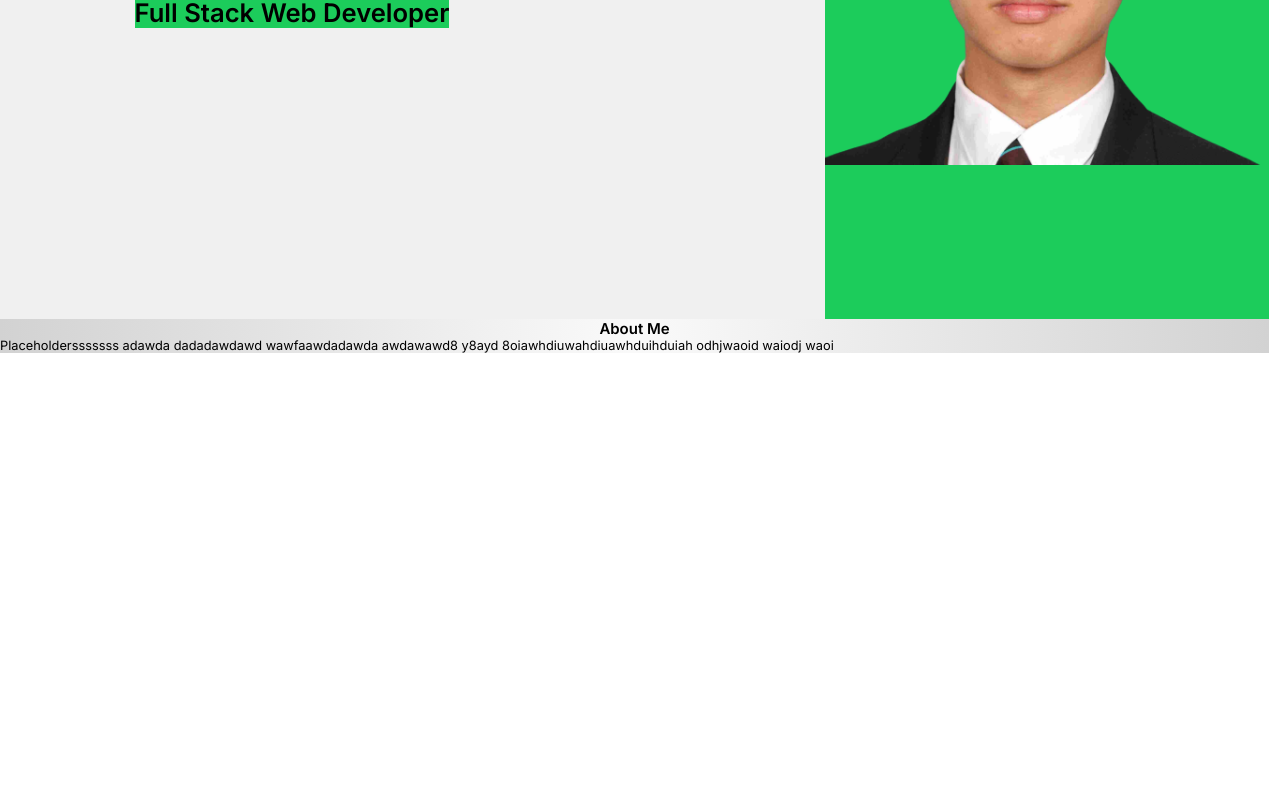
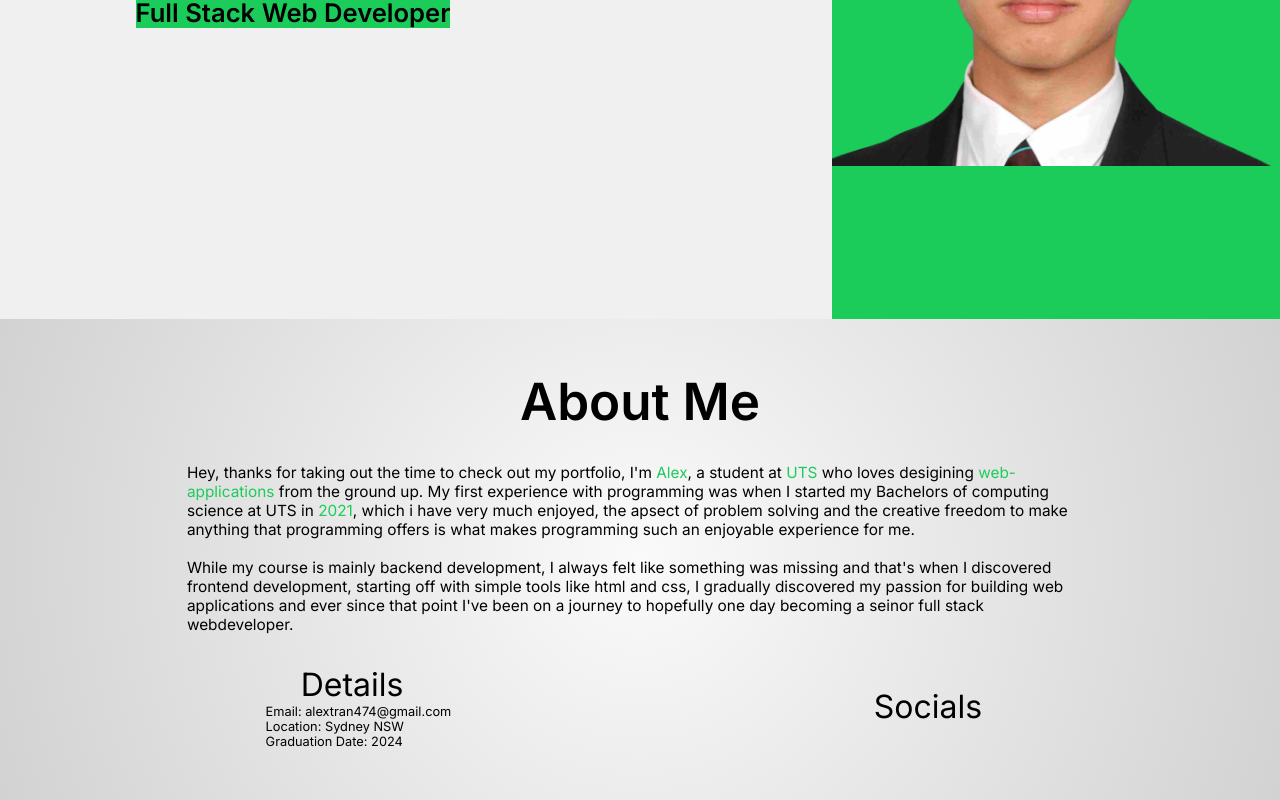
Before and after one commit to alexalextran/Portfolio-Website-5.0, a Next.js app: page / in a window 1280 px wide. Shown: the part 481-1281 px from the top of the page. Before the commit the page ends 834 px from the top, so only its background shows below. Built offline with nearby package versions, Linux system fonts and the light colour scheme.

Commit message:
react icons depency and gereral layout for about me page

```diff
--- a/components/AboutMe.jsx
+++ b/components/AboutMe.jsx
@@ -5,7 +5,27 @@ const AboutMe = () => {
     return (
         <section className={styles.section}>
             <h1>About Me</h1>
-            <p>Placeholdersssssss adawda dadadawdawd wawfaawdadawda awdawawd8 y8ayd 8oiawhdiuwahdiuawhduihduiah odhjwaoid waiodj waoi</p>
+            <p>Hey, thanks for taking out the time to check out my portfolio, I&apos;m  <span>Alex</span>, a student at <span>UTS</span> who loves desigining <span>web-applications</span> from the ground up.
+            My first experience with programming was when I started my Bachelors of computing science at UTS in <span >2021</span>, which i have very much enjoyed, the apsect of problem solving and the creative freedom to make anything that programming offers is what makes programming such an enjoyable experience for me.
+            <br/>
+            <br/>
+            While my course is mainly backend development, I always felt like something was missing and that&apos;s when I discovered frontend development, starting off with simple tools like html and css, I gradually discovered my passion for building web applications and ever since that point I&apos;ve been on a journey to hopefully one day becoming a seinor full stack webdeveloper.</p>
+
+            <div className={styles.aboutmeDI}>
+                <div className={styles.aboutmeDI__left}>
+                    <h4>Details</h4>
+                    <ul className={styles.aboutmeDI__details}>
+                        <li>Email: alextran474@gmail.com</li>
+                        <li>Location: Sydney NSW</li>
+                        <li>Graduation Date: 2024</li>
+                        </ul>
+
+                </div>
+                <div>
+                <h4>Socials</h4>
+
+                </div>
+            </div>
         </section>
     );
 }
--- a/package.json
+++ b/package.json
@@ -12,6 +12,7 @@
     "next": "12.2.0",
     "react": "18.2.0",
     "react-dom": "18.2.0",
+    "react-icons": "^4.4.0",
     "react-scroll-parallax": "^3.2.0"
   },
   "devDependencies": {
--- a/styles/Sass/AboutMe.module.css
+++ b/styles/Sass/AboutMe.module.css
@@ -1,12 +1,45 @@
 .section {
+  width: 100%;
+  height: 100vh;
   height: -webkit-fit-content;
   height: -moz-fit-content;
   height: fit-content;
-  width: 99.14vw;
   font-size: 1vw;
   background: radial-gradient(circle, #fafafa 0, #d2d2d2 100%);
+  padding: 4em 5em;
+  display: flex;
+  justify-content: center;
+  align-items: center;
+  flex-direction: column;
 }
 .section h1 {
   margin: auto 0;
   text-align: center;
+  font-size: 4em;
 }
+.section p {
+  margin: 2em 0;
+  font-size: 1.2em;
+  padding: 0 8em;
+}
+.section .aboutmeDI {
+  display: flex;
+  justify-content: center;
+  align-items: center;
+  flex-direction: row;
+  width: 100%;
+}
+.section .aboutmeDI div {
+  width: 50%;
+}
+.section .aboutmeDI div h4 {
+  text-align: center;
+  font-size: 2.5em;
+  font-weight: 400;
+}
+.section .aboutmeDI .abboutmeDI__left {
+  text-align: left;
+}
+.section .aboutmeDI li {
+  padding-left: 35%;
+}
--- a/styles/Sass/AboutMe.module.scss
+++ b/styles/Sass/AboutMe.module.scss
@@ -1,13 +1,46 @@
 @import "./variables&functions";
 
+
+
 .section{
+    @include fullScreen;
    height: fit-content;
-   width: 99.14vw;
     font-size: 1vw;
     background: radial-gradient(circle,#fafafa 0,#d2d2d2 100%);
+    padding: 4em 5em;
+    @include flexCenter(column);
 
     h1{
-        margin: auto 0;\
-        Atext-align: center;
+        margin: auto 0;
+        text-align: center;
+        font-size: 4em;
     }
+    p{
+        margin: 2em 0;
+        font-size: 1.2em;
+        padding: 0 8em;
+    }
+
+    .aboutmeDI{
+        @include flexCenter(row);
+        width: 100%;
+        div{
+            width: 50%;
+            h4{
+                text-align: center;
+                font-size: 2.5em;
+                font-weight: 400;
+            }
+        }
+
+
+
+        .abboutmeDI__left{
+            text-align: left;
+        }
+        li{
+            padding-left: 35%;
+          }
+    }
+
 }
--- a/styles/Sass/LandingPage.module.css
+++ b/styles/Sass/LandingPage.module.css
@@ -1,5 +1,5 @@
 .section {
-  width: 99.14vw;
+  width: 100%;
   height: 100vh;
   background: linear-gradient(90deg, rgb(240, 240, 240), 65%, rgb(28, 204, 91) 35%);
   font-size: 1vw;
--- a/styles/Sass/LandingPage.module.scss
+++ b/styles/Sass/LandingPage.module.scss
@@ -2,6 +2,7 @@
 
 .section{
     @include fullScreen;
+
     background: linear-gradient(90deg, rgb(240,240,240),65%, rgb(28,204,91) 35%);
     font-size: 1vw;
     @include flexCenter(row);
--- a/styles/Sass/_variables&functions.scss
+++ b/styles/Sass/_variables&functions.scss
@@ -92,6 +92,6 @@ $green: rgb(28,204,91);
 
 }
 @mixin fullScreen{
-  width: 99.14vw;
+  width: 100%;
   height: 100vh;
 }
--- a/styles/globals.css
+++ b/styles/globals.css
@@ -5,3 +5,11 @@
   box-sizing: border-box;
   font-family: "Inter", sans-serif;
 }
+
+span {
+  color: rgb(28, 204, 91);
+}
+
+li {
+  list-style: none;
+}
--- a/styles/globals.scss
+++ b/styles/globals.scss
@@ -1,5 +1,5 @@
 @import url('https://fonts.googleapis.com/css2?family=Inter:wght@100;200;300;400;500;600&display=swap');
-
+@import "Sass/variables&functions";
 
 * {
     margin: 0;
@@ -8,3 +8,10 @@
     font-family: 'Inter', sans-serif;
 
   }
+
+  span {
+    color: rgb(28, 204, 91);
+  }
+  li{
+    list-style: none;
+  }
```
Also changed, not shown: 1 other file (tests, documents, lock files or other folders).
